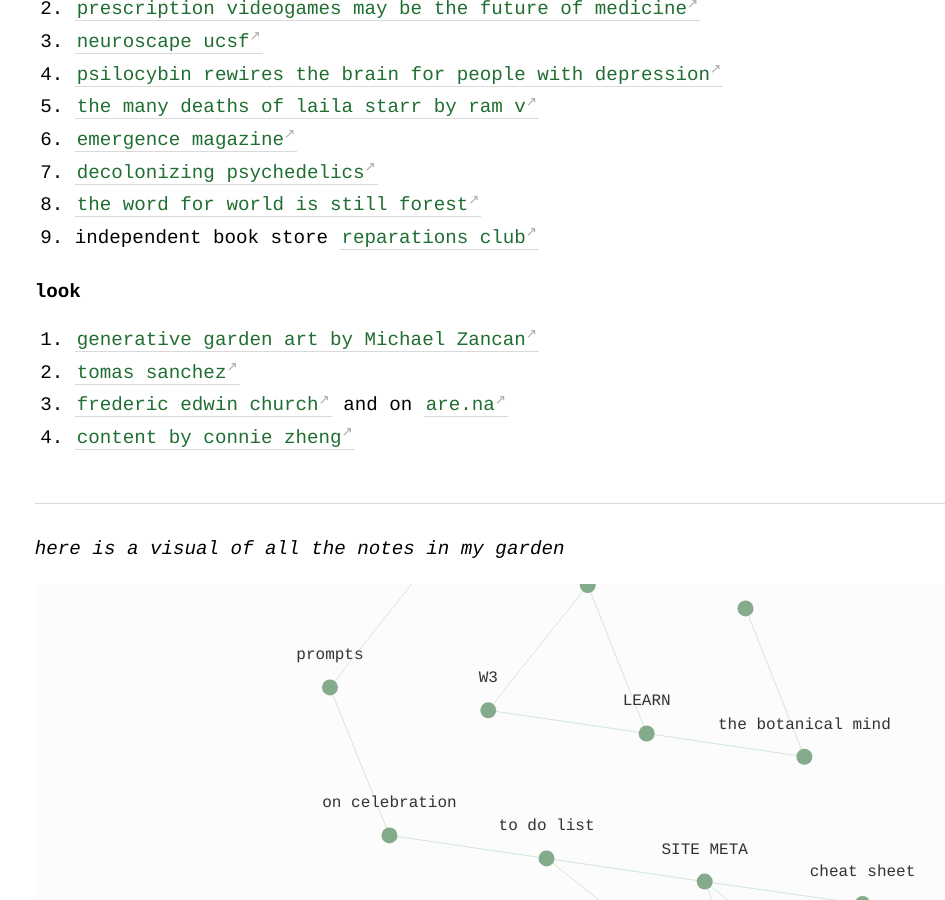
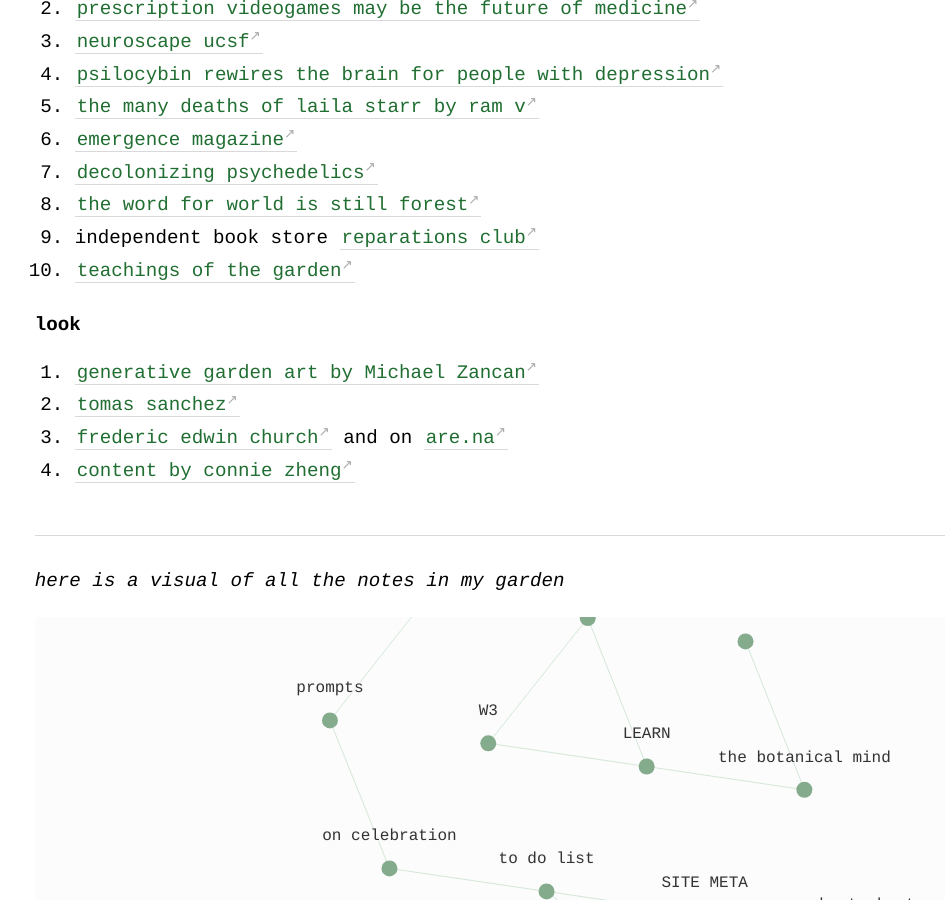
Before and after one commit to geminiworms/talyssagarden.github.io, a Jekyll site: the page built from _notes/big-list.md, in a window 1280 px wide and 900 px high, scrolled down 847 px. Shown: the whole window, without its empty margins (42-987 px from the left). Built offline with Jekyll 4.4.1, drawn with Linux system fonts in a browser that asks for light colours.

Commit message:
Update big-list.md

```diff
--- a/_notes/big-list.md
+++ b/_notes/big-list.md
@@ -26,6 +26,7 @@ title: BIG LIST
 7. [decolonizing psychedelics](https://neo.life/2020/10/inside-the-movement-to-decolonize-psychedelic-pharma/)
 8. [the word for world is still forest](https://www.hkw.de/media/texte/pdf/publikationen_2/publikationen_3/intercalations4_the_word_for_world_is_still_forest.pdf)
 9. independent book store [reparations club](https://rep.club/)
+10. [teachings of the garden](https://www.schlebruegge.com/en/content/teachings-garden)
 
 #### look
 1. [generative garden art by Michael Zancan](https://www.instagram.com/zancan.code/)
```
